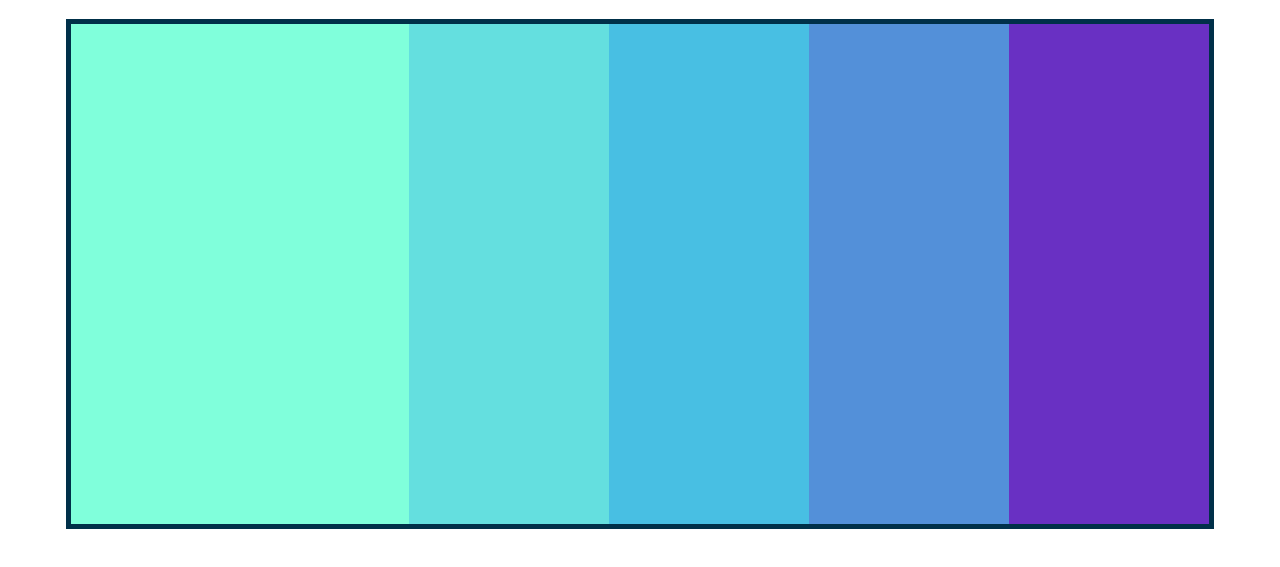
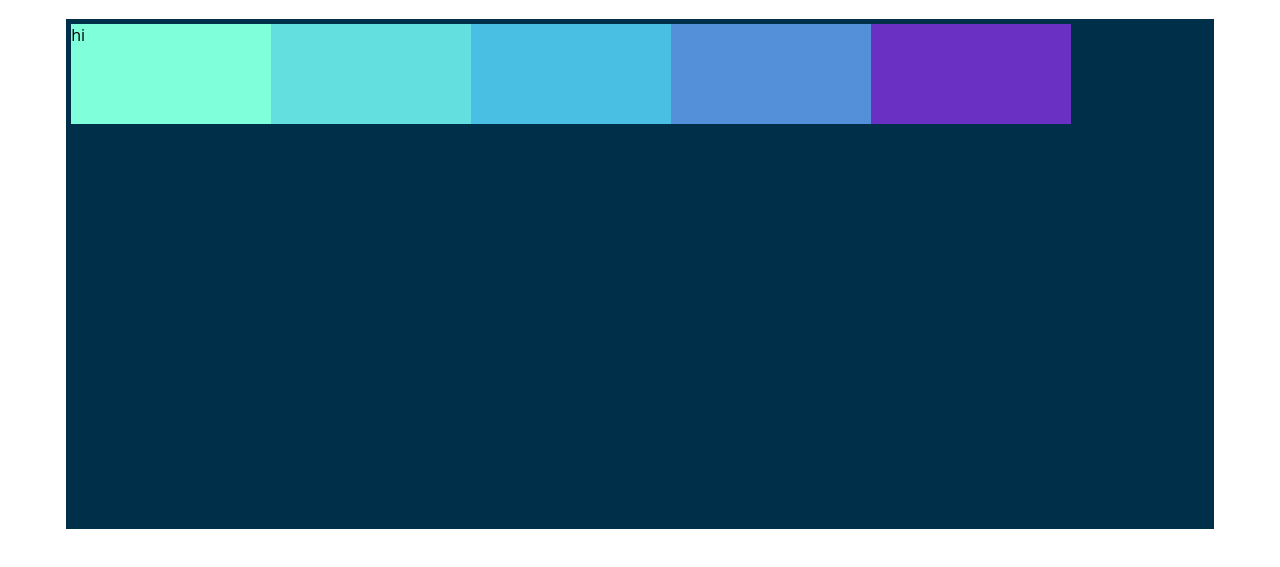
Before and after one commit to SonuCypher/myhtmlcss, a plain HTML site: page Css/CssFlex.html in a window 1280 px wide. Shown: the part 67-634 px from the top of the page. Drawn offline with Linux system fonts and the light colour scheme.

Commit message:
edited cssflex

```diff
--- a/Css/CssFlex.css
+++ b/Css/CssFlex.css
@@ -14,20 +14,20 @@ h1{
     flex-direction:row;
     justify-content:flex-start;
     align-items: flex-start;
-    /* flex-wrap:wrap ; */
-    /* align-content: ; */
+    /*flex-wrap:wrap ;
+     align-content: ;*/
 
 }
 #container div{
-    width: 500px;
-    height:500px;
+    width: 100px;
+    height:100px;
     flex-basis: 200px;
 
 }
 /* div:nth-of-type(2){
     align-self: center;
 }*/
-div:nth-of-type(1){
+/* div:nth-of-type(1){
     flex-grow: 1;
     flex-shrink: 3;
-}
+} */
--- a/Css/CssFlex.html
+++ b/Css/CssFlex.html
@@ -10,7 +10,7 @@
 <body>
     <h1>lets play with flexbox</h1>
     <section id="container">
-        <div style="background-color:#80ffdb"></div>
+        <div style="background-color:#80ffdb">hi</div>
         <div style="background-color:#64dfdf"></div>
         <div style="background-color:#48bfe3"></div>
         <div style="background-color:#5390d9"></div>
```
